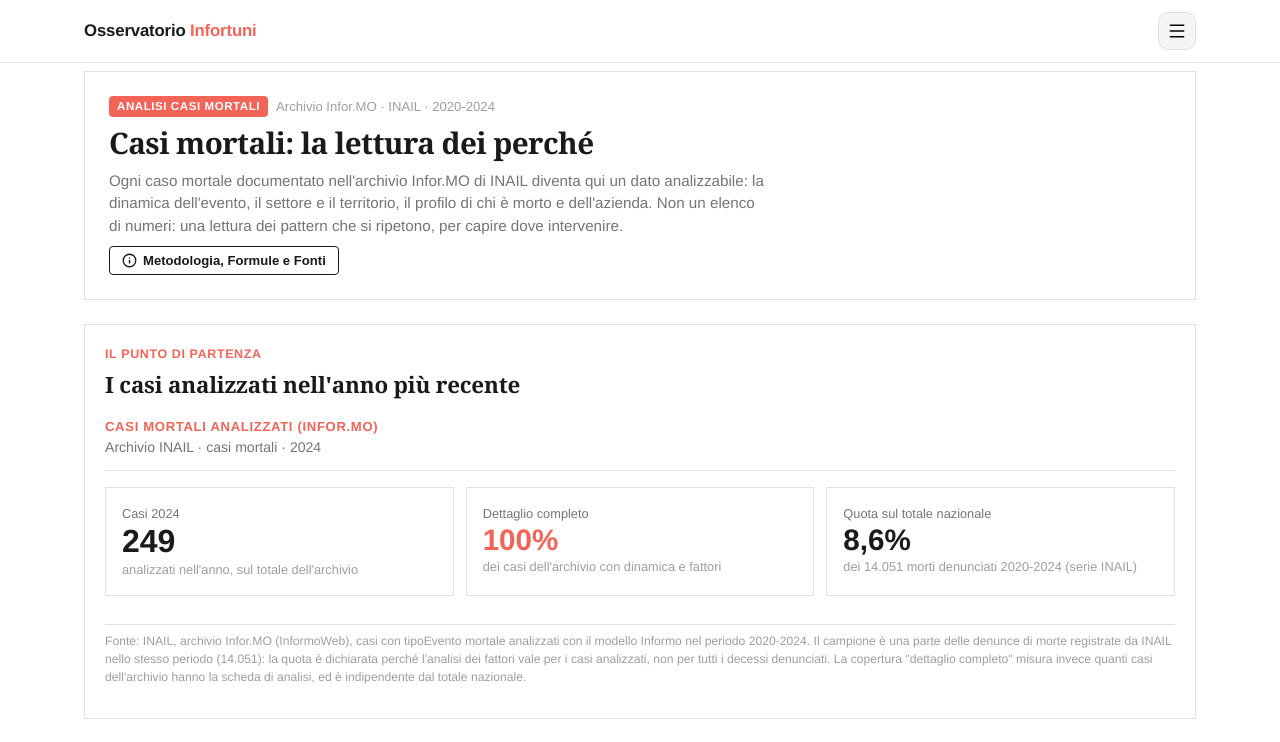
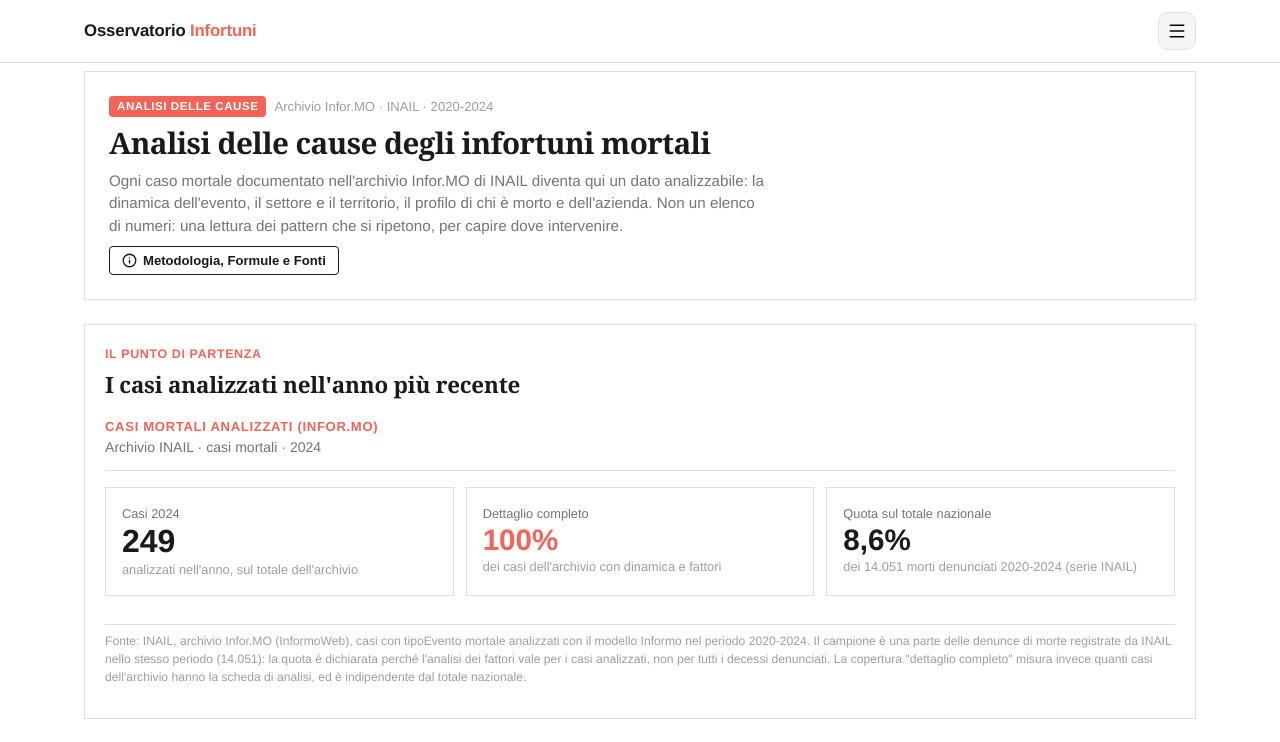
Before and after one commit to dynamic1990/osservatorio-infortuni, a Next.js app: page /casi-mortali in a window 1280 px wide. Shown: the top 742 px of the page. Built offline with nearby package versions, Linux system fonts and the light colour scheme.

Commit message:
feat: clarify analysis navigation labels

```diff
--- a/src/app/casi-mortali/page.tsx
+++ b/src/app/casi-mortali/page.tsx
@@ -10,7 +10,7 @@ import { getInformoAnalisi, INFORM_COLORS } from "@/lib/informo-casi";
 export const revalidate = 86_400;
 
 export const metadata: Metadata = {
-  title: "Casi mortali | Analisi Infor.MO INAIL",
+  title: "Analisi delle cause | Infor.MO INAIL",
   description:
     "Analisi di dettaglio dei casi mortali sul lavoro dell'archivio Infor.MO INAIL 2020-2024: dinamica degli eventi, settori e territori a maggior rischio, profilo dei lavoratori e delle aziende coinvolti, con la copertura dell'archivio sul totale dei decessi denunciati.",
   alternates: { canonical: "/casi-mortali" },
@@ -84,14 +84,14 @@ export default function CasiMortaliPage() {
                   letterSpacing: "0.05em",
                 }}
               >
-                Analisi casi mortali
+                Analisi delle cause
               </span>
               <span style={{ fontSize: "0.82rem", color: "var(--color-text-muted)" }}>
                 Archivio Infor.MO &middot; INAIL &middot; 2020-2024
               </span>
             </div>
             <h1 style={{ fontSize: "1.85rem", fontWeight: 800, margin: "0 0 var(--space-1)", letterSpacing: "-0.02em" }}>
-              Casi mortali: la lettura dei perché
+              Analisi delle cause degli infortuni mortali
             </h1>
             <p style={{ color: "var(--color-text-soft)", margin: 0, maxWidth: "78ch", fontSize: "0.95rem" }}>
               Ogni caso mortale documentato nell&apos;archivio Infor.MO di INAIL
--- a/src/components/ui/site-nav.tsx
+++ b/src/components/ui/site-nav.tsx
@@ -3,14 +3,14 @@
 import { useState } from "react";
 import Link from "next/link";
 import { usePathname } from "next/navigation";
-import { BookOpen, ChartNoAxesCombined, CircleDollarSign, ExternalLink, FileText, Home, Menu, ShieldCheck, X } from "lucide-react";
+import { BookOpen, CircleDollarSign, Cross, ExternalLink, FileText, Home, Menu, ScanSearch, SearchCheck, X } from "lucide-react";
 import { GitHubIcon } from "./social-icons";
 
 const VOCI = [
   { href: "/", label: "Quadro generale", icon: Home, group: "Esplora" },
-  { href: "/casi-mortali", label: "Casi mortali", icon: ShieldCheck, group: "Esplora" },
-  { href: "/malattie-professionali", label: "Malattie professionali", icon: FileText, group: "Esplora" },
-  { href: "/vigilanza", label: "Vigilanza", icon: ChartNoAxesCombined, group: "Esplora" },
+  { href: "/casi-mortali", label: "Analisi delle cause", icon: ScanSearch, group: "Esplora" },
+  { href: "/malattie-professionali", label: "Malattie professionali", icon: Cross, group: "Esplora" },
+  { href: "/vigilanza", label: "Vigilanza", icon: SearchCheck, group: "Esplora" },
   { href: "/calcolatore-costo-infortunio", label: "Costo dell'infortunio", icon: CircleDollarSign, group: "Strumenti" },
   { href: "/fonti", label: "Fonti e metodo", icon: BookOpen, group: "Trasparenza" },
   { href: "/progetto", label: "Il progetto", icon: FileText, group: "Trasparenza" },
```
